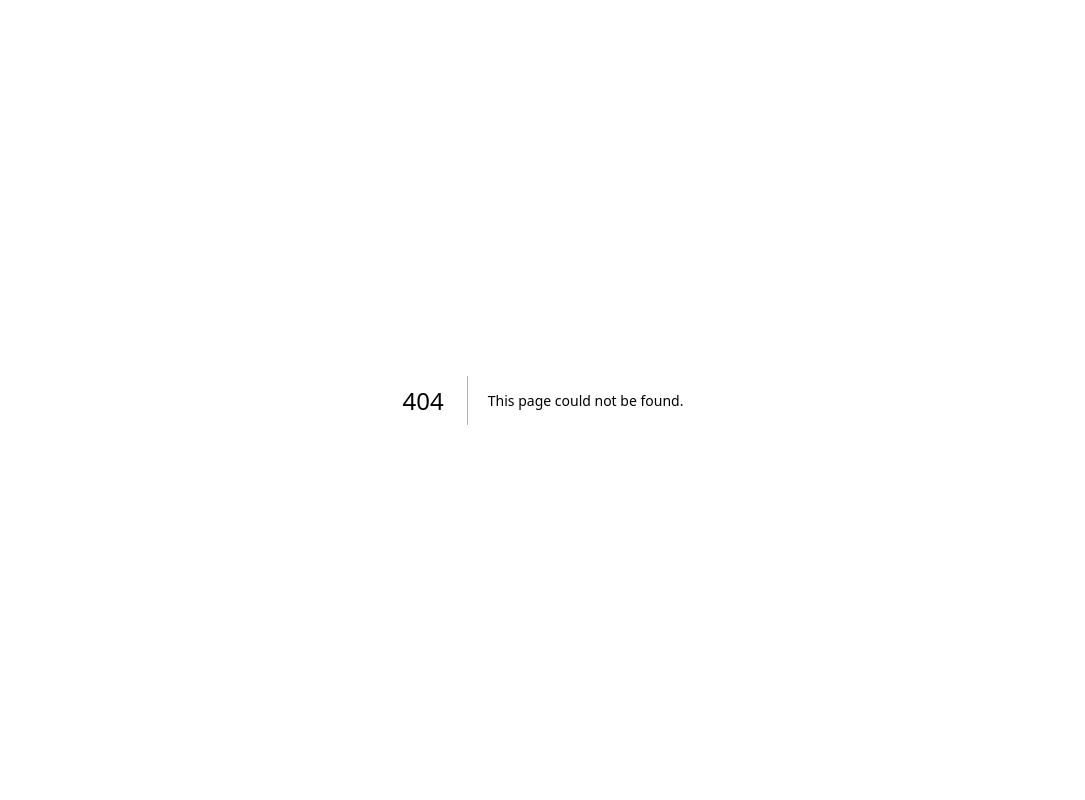
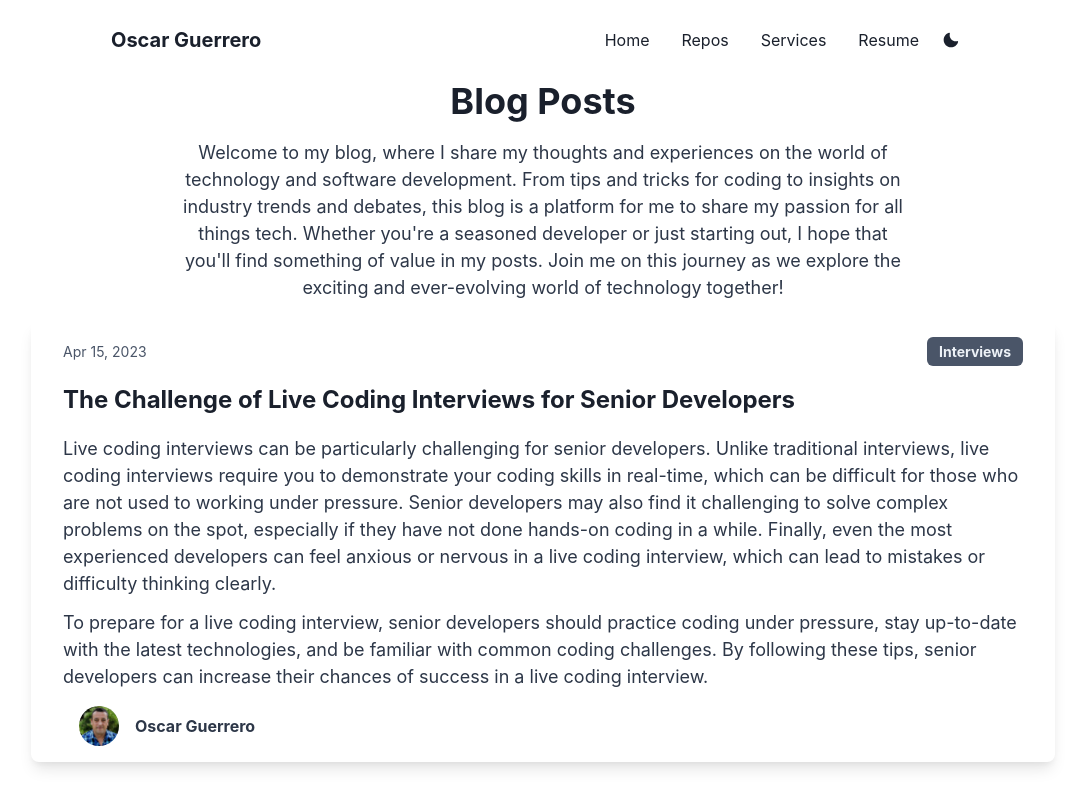
Before and after one commit to OscarGuerreroLopez/oscar-next-chakra-page, a Next.js app: page /blog in a window 1280 px wide. Before the commit this address had no page. Shown: the top 800 px of the page, without its empty margins (97-1182 px from the left). Built offline with nearby package versions, Linux system fonts and the light colour scheme.

Commit message:
WIP: blog

```diff
--- /dev/null
+++ b/components/blog/entry.tsx
@@ -0,0 +1,81 @@
+import { Flex, chakra, Heading, Image, Box, Link } from "@chakra-ui/react";
+
+import Description from "../custom/description";
+
+interface Props {
+  title: string;
+  date: string;
+  tag: string;
+  avatar: string;
+  author: string;
+  desc1: string;
+  desc2?: string[];
+}
+
+const entry: React.FC<Props> = ({ ...props }) => {
+  return (
+    <Flex p={5} w="full" alignItems="center" justifyContent="center">
+      <Box mx="auto" px={8} py={4} rounded="lg" shadow="lg" maxW="5xl">
+        <Flex justifyContent="space-between" alignItems="center">
+          <chakra.span
+            fontSize="sm"
+            color="gray.600"
+            _dark={{
+              color: "gray.400"
+            }}
+          >
+            {props.date}
+          </chakra.span>
+          <Link
+            px={3}
+            py={1}
+            bg="gray.600"
+            color="gray.100"
+            fontSize="sm"
+            fontWeight="700"
+            rounded="md"
+            _hover={{
+              bg: "gray.500"
+            }}
+          >
+            {props.tag}
+          </Link>
+        </Flex>
+
+        <Box mt={2}>
+          <Heading fontSize="2xl" mt={5} fontWeight="700">
+            {props.title}
+          </Heading>
+          <Description desc={props.desc1} props={{ mt: 5 }} />
+          {props.desc2?.map((desc) => {
+            return <Description desc={desc} props={{ mt: 3 }} />;
+          })}
+        </Box>
+
+        <Flex alignItems="center" mt={4}>
+          <Image
+            mx={4}
+            w={10}
+            h={10}
+            rounded="full"
+            fit="cover"
+            src={props.avatar}
+            alt="avatar"
+          />
+          <Link
+            color="gray.700"
+            _dark={{
+              color: "gray.200"
+            }}
+            fontWeight="700"
+            cursor="pointer"
+          >
+            {props.author}
+          </Link>
+        </Flex>
+      </Box>
+    </Flex>
+  );
+};
+
+export default entry;
--- a/components/head/defaultHeader.tsx
+++ b/components/head/defaultHeader.tsx
@@ -17,6 +17,7 @@ const defaultHeader: React.FC<DefaultHeader> = ({
     <DefaultSeo
       title={title}
       description={description}
+      additionalLinkTags={[{ rel: "icon", href: "/performance.png" }]}
       openGraph={{
         type: "website",
         locale: "en_US",
--- a/components/home/index.tsx
+++ b/components/home/index.tsx
@@ -3,7 +3,7 @@ import Intro from "./intro";
 import DataAnalysis from "./data_analysis";
 import Design from "./design";
 import Freelancer from "./freelancer";
-import BlogRight from "@/components/blog/blogRight";
+import BlogRight from "@/components/custom/blogRight";
 import LittleCard from "@/components/custom/littleCard";
 import Divider from "@/components/custom/divider";
 
--- /dev/null
+++ b/pages/blog/index.tsx
@@ -0,0 +1,67 @@
+import Layout from "@/components/layout";
+import CustomHeader from "@/components/head/customHeader";
+import {
+  Box,
+  Container,
+  Flex,
+  Heading,
+  Link,
+  Stack,
+  Image,
+  chakra
+} from "@chakra-ui/react";
+import Description from "@/components/custom/description";
+import BlogEntry from "@/components/blog/entry";
+
+const intro =
+  "Welcome to my blog, where I share my thoughts and experiences on the \
+          world of technology and software development. From tips and tricks for \
+          coding to insights on industry trends and debates, this blog is a \
+          platform for me to share my passion for all things tech. Whether \
+          you're a seasoned developer or just starting out, I hope that you'll \
+          find something of value in my posts. Join me on this journey as we \
+          explore the exciting and ever-evolving world of technology together!";
+
+const blog = () => {
+  return (
+    <Layout>
+      <CustomHeader
+        title="Oscar Software Engineer"
+        description="Best Software Engineer. Freelance Software Engineer. Software Developer. Software Engineering Blog"
+        url="https://oscarcomputerguy.com/blog"
+        siteName="Oscar Software Engineer blog"
+      />
+      <Stack spacing={4} as={Container} maxW={"3xl"} textAlign={"center"}>
+        <Heading fontSize={{ base: "2xl", sm: "4xl" }} fontWeight={"bold"}>
+          Blog Posts
+        </Heading>
+        <Description desc={intro} />
+      </Stack>
+      <BlogEntry
+        title="The Challenge of Live Coding Interviews for Senior Developers"
+        date="Apr 15, 2023"
+        tag="Interviews"
+        avatar="/photo.jpeg"
+        author="Oscar Guerrero"
+        desc1="Live coding interviews can be particularly challenging for senior developers. Unlike traditional interviews, live coding interviews require you to demonstrate your coding skills in real-time, which can be difficult for those who are not used to working under pressure. Senior developers may also find it challenging to solve complex problems on the spot, especially if they have not done hands-on coding in a while. Finally, even the most experienced developers can feel anxious or nervous in a live coding interview, which can lead to mistakes or difficulty thinking clearly."
+        desc2={[
+          " To prepare for a live coding interview, senior developers should practice coding under pressure, stay up-to-date with the latest technologies, and be familiar with common coding challenges. By following these tips, senior developers can increase their chances of success in a live coding interview."
+        ]}
+      />
+      <BlogEntry
+        title="Challenges of AI for Programmers"
+        date="Apr 15, 2023"
+        tag="AI Challenges"
+        avatar="/photo.jpeg"
+        author="Oscar Guerrero"
+        desc1="The rise of artificial intelligence (AI) presents both opportunities and challenges for programmers. On the one hand, AI has the potential to revolutionize many aspects of software development, from automating routine tasks to improving the accuracy and speed of algorithms. On the other hand, AI also poses significant challenges for programmers. For example, as AI systems become more sophisticated, they may require specialized skills and knowledge that many programmers currently lack."
+        desc2={[
+          "Additionally, the use of AI in programming raises ethical concerns, such as ensuring transparency and fairness in algorithmic decision-making. ",
+          "Finally, the increasing use of AI may also lead to job displacement for programmers in certain industries. As AI continues to advance and become more widespread, it will be important for programmers to adapt and develop new skills in order to stay relevant in the industry."
+        ]}
+      />
+    </Layout>
+  );
+};
+
+export default blog;
--- a/pages/services/index.tsx
+++ b/pages/services/index.tsx
@@ -20,9 +20,9 @@ import {
   IoSearchSharp
 } from "react-icons/io5";
 import { ReactElement } from "react";
-import BlogRight from "@/components/blog/blogRight";
-import BlogLeft from "@/components/blog/blogLeft";
-import Angle from "@/components/blog/angle";
+import BlogRight from "@/components/custom/blogRight";
+import BlogLeft from "@/components/custom/blogLeft";
+import Angle from "@/components/custom/angle";
 import Stats from "@/components/dividers/stats";
 import Layout from "@/components/layout";
 import CustomHeader from "@/components/head/customHeader";
```
Also changed, not shown: components/custom/angle.tsx (renamed from components/blog/angle.tsx), components/custom/blogLeft.tsx (renamed from components/blog/blogLeft.tsx), components/custom/blogRight.tsx (renamed from components/blog/blogRight.tsx), components/custom/blogTags.tsx (renamed from components/blog/blogTags.tsx), components/custom/mainBlock.tsx (renamed from components/blog/mainBlock.tsx).
